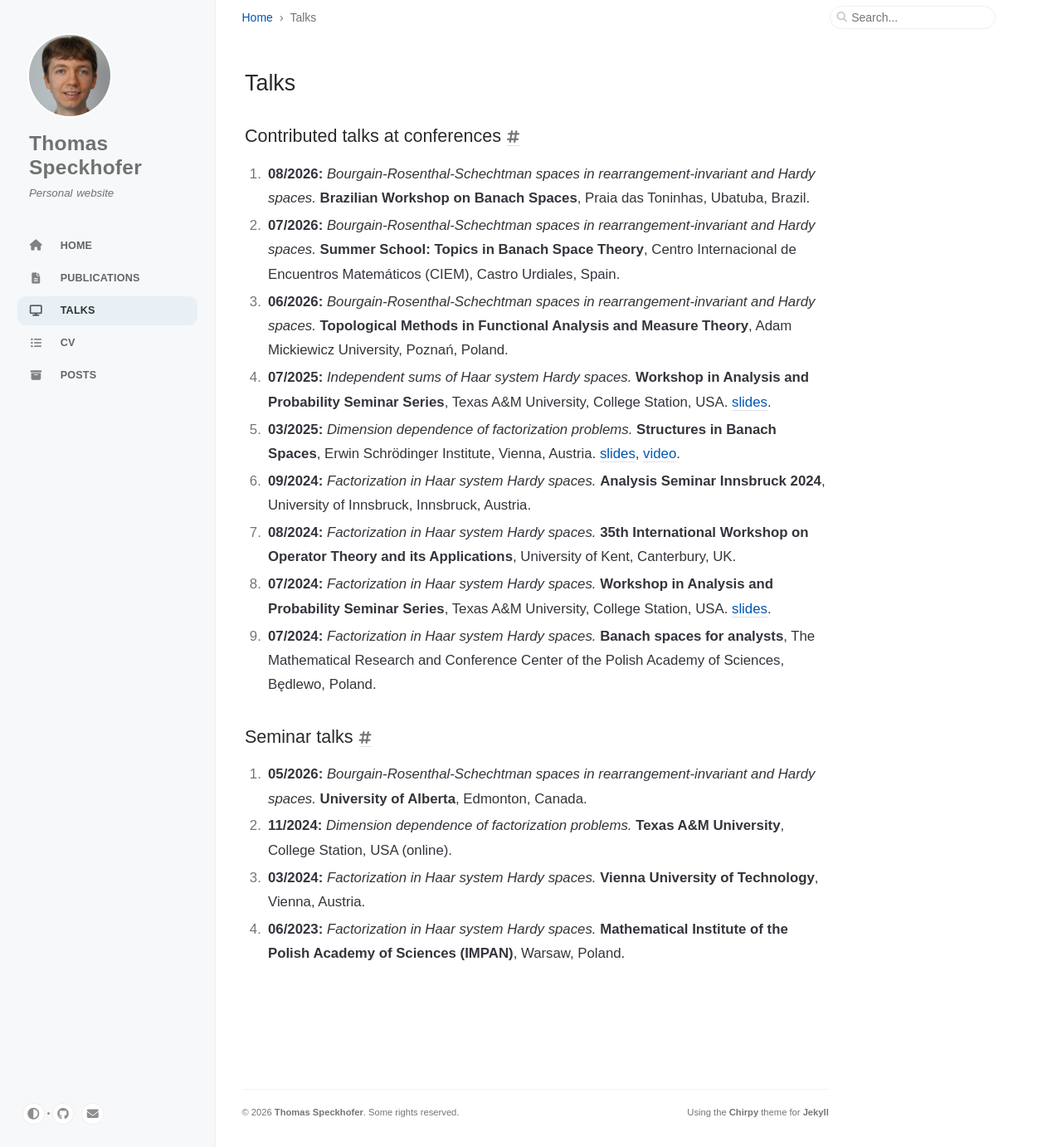
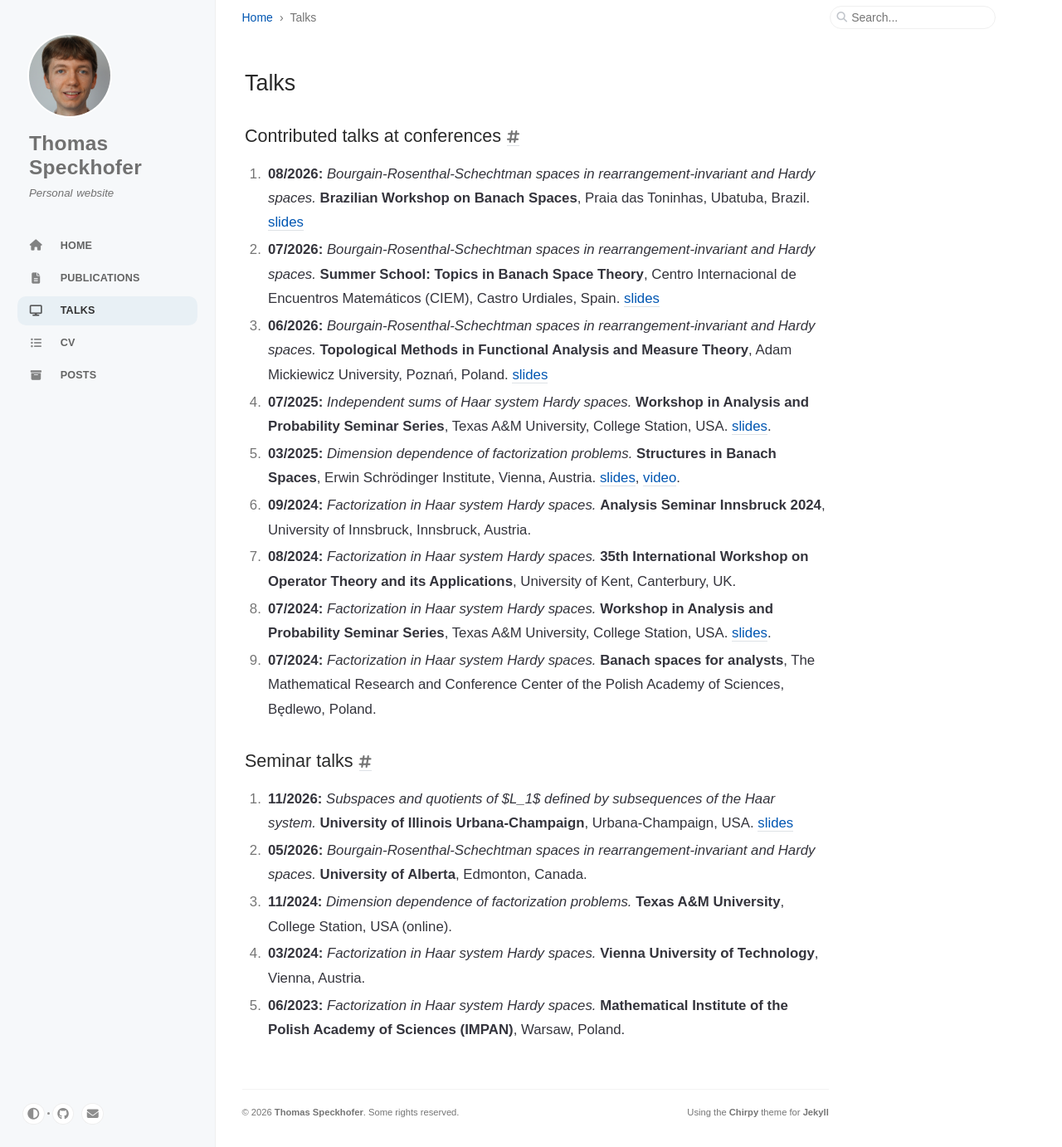
Before and after one commit to speckhofer/speckhofer.github.io, a Jekyll site: the page built from _tabs/talks.md, in a window 1280 px wide and 1382 px high. Shown: the whole window at 83% size. Built offline with Jekyll 4.4.1, drawn with Linux system fonts in a browser that asks for light colours; cached includes are drawn as plain includes.

Commit message:
updated talks

```diff
--- a/_tabs/talks.md
+++ b/_tabs/talks.md
@@ -5,18 +5,19 @@ order: 2
 
 ## Contributed talks at conferences
 
-1. **08/2026:** _Bourgain-Rosenthal-Schechtman spaces in rearrangement-invariant and Hardy spaces._ **Brazilian Workshop on Banach Spaces**, Praia das Toninhas, Ubatuba, Brazil.
-1. **07/2026:** _Bourgain-Rosenthal-Schechtman spaces in rearrangement-invariant and Hardy spaces._ **Summer School: Topics in Banach Space Theory**, Centro Internacional de Encuentros Matemáticos (CIEM), Castro Urdiales, Spain.
-1. **06/2026:** _Bourgain-Rosenthal-Schechtman spaces in rearrangement-invariant and Hardy spaces._ **Topological Methods in Functional Analysis and Measure Theory**, Adam Mickiewicz University, Poznań, Poland.
-1. **07/2025:** _Independent sums of Haar system Hardy spaces._ **Workshop in Analysis and Probability Seminar Series**, Texas A&M University, College Station, USA. [slides](https://speckhofer.github.io/assets/pdf/2025_independent-sums-of-hshs_college-station.pdf).
-1. **03/2025:** _Dimension dependence of factorization problems._ **Structures in Banach Spaces**, Erwin Schrödinger Institute, Vienna, Austria. [slides](https://speckhofer.github.io/assets/pdf/2025_dimension-dependence-of-factorization-problems_vienna.pdf), [video](https://www.youtube.com/watch?v=on6QlI1M7OM).
+1. **08/2026:** _Bourgain-Rosenthal-Schechtman spaces in rearrangement-invariant and Hardy spaces._ **Brazilian Workshop on Banach Spaces**, Praia das Toninhas, Ubatuba, Brazil. [slides](2026_bourgain-rosenthal-schechtman-spaces-in-ri-and-hardy-spaces_brazil.pdf)
+1. **07/2026:** _Bourgain-Rosenthal-Schechtman spaces in rearrangement-invariant and Hardy spaces._ **Summer School: Topics in Banach Space Theory**, Centro Internacional de Encuentros Matemáticos (CIEM), Castro Urdiales, Spain. [slides](2026_bourgain-rosenthal-schechtman-spaces-in-ri-and-hardy-spaces_castro-urdiales.pdf)
+1. **06/2026:** _Bourgain-Rosenthal-Schechtman spaces in rearrangement-invariant and Hardy spaces._ **Topological Methods in Functional Analysis and Measure Theory**, Adam Mickiewicz University, Poznań, Poland. [slides](2026_bourgain-rosenthal-schechtman-spaces-in-ri-and-hardy-spaces_poznan.pdf)
+1. **07/2025:** _Independent sums of Haar system Hardy spaces._ **Workshop in Analysis and Probability Seminar Series**, Texas A&M University, College Station, USA. [slides](https://speckhofer.github.io/assets/pdf/talks/2025_independent-sums-of-hshs_college-station.pdf).
+1. **03/2025:** _Dimension dependence of factorization problems._ **Structures in Banach Spaces**, Erwin Schrödinger Institute, Vienna, Austria. [slides](https://speckhofer.github.io/assets/pdf/talks/2025_dimension-dependence-of-factorization-problems_vienna.pdf), [video](https://www.youtube.com/watch?v=on6QlI1M7OM).
 1. **09/2024:** _Factorization in Haar system Hardy spaces._ **Analysis Seminar Innsbruck 2024**, University of Innsbruck, Innsbruck, Austria.
 1. **08/2024:** _Factorization in Haar system Hardy spaces._ **35th International Workshop on Operator Theory and its Applications**, University of Kent, Canterbury, UK.
-1. **07/2024:** _Factorization in Haar system Hardy spaces._ **Workshop in Analysis and Probability Seminar Series**, Texas A&M University, College Station, USA. [slides](https://speckhofer.github.io/assets/pdf/2024_factorization-in-haar-system-hardy-spaces_texas.pdf).
+1. **07/2024:** _Factorization in Haar system Hardy spaces._ **Workshop in Analysis and Probability Seminar Series**, Texas A&M University, College Station, USA. [slides](https://speckhofer.github.io/assets/pdf/talks/2024_factorization-in-haar-system-hardy-spaces_texas.pdf).
 1. **07/2024:** _Factorization in Haar system Hardy spaces._ **Banach spaces for analysts**, The Mathematical Research and Conference Center of the Polish Academy of Sciences, Będlewo, Poland.
 
 ## Seminar talks
 
+1. **11/2026:** _Subspaces and quotients of $L_1$ defined by subsequences of the Haar system._ **University of Illinois Urbana-Champaign**, Urbana-Champaign, USA. [slides](2026_subspaces-and-quotients-of-L1-uiuc.pdf)
 1. **05/2026:** _Bourgain-Rosenthal-Schechtman spaces in rearrangement-invariant and Hardy spaces._ **University of Alberta**, Edmonton, Canada.
 1. **11/2024:** _Dimension dependence of factorization problems._ **Texas A&M University**, College Station, USA (online).
 1. **03/2024:** _Factorization in Haar system Hardy spaces._ **Vienna University of Technology**, Vienna, Austria.
```
Also changed, not shown: 12 other files.
